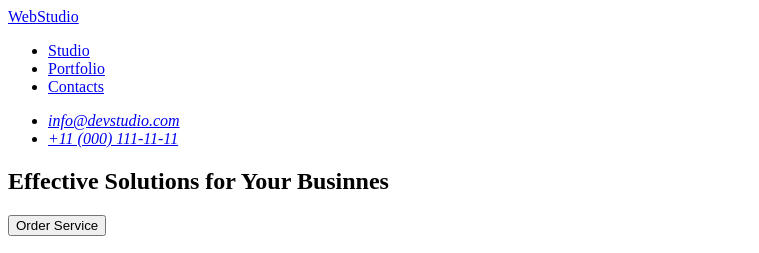
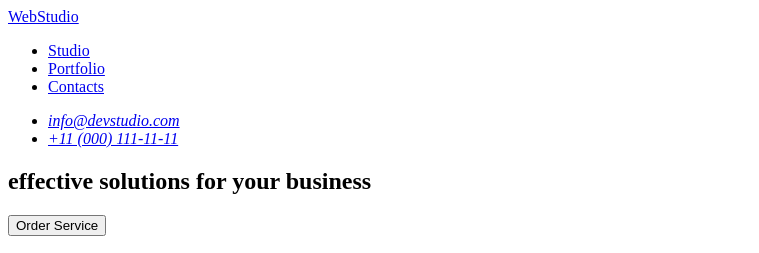
Before and after one commit to onderxyilmaz/goit-markup-hw-01, a plain HTML site: page index.html in a window 1280 px wide. Shown: the top 253 px of the page, without its empty margins (0-759 px from the left). Drawn offline with Linux system fonts and the light colour scheme.

Commit message:
feat: add homework 1 files

```diff
--- a/index.html
+++ b/index.html
@@ -35,7 +35,7 @@
 
     <main>
         <section>
-            <h1>Effective Solutions for Your Businnes</h1>
+            <h1>effective solutions for your business</h1>
             <button type="button"> Order Service </button>
         </section>
 
```
